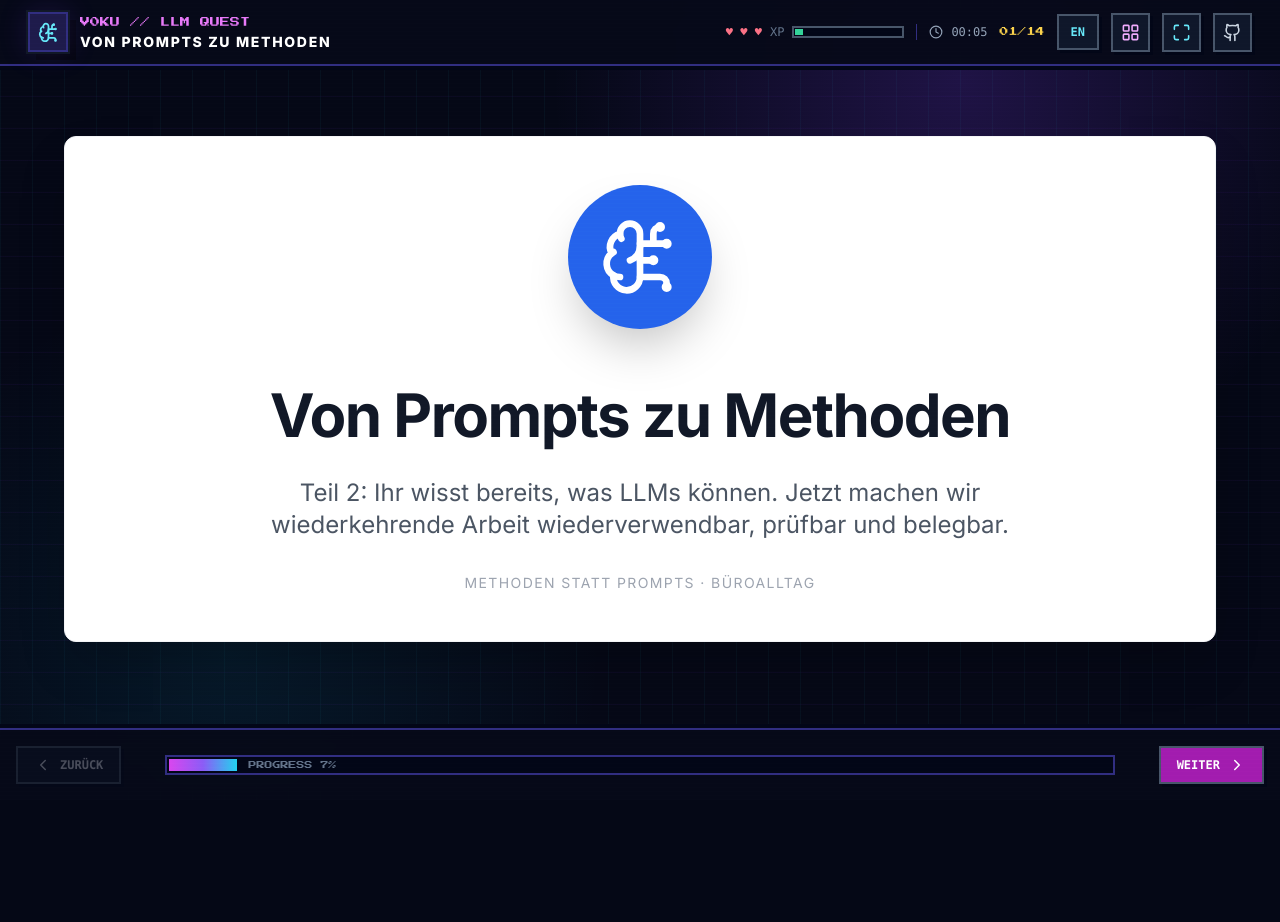
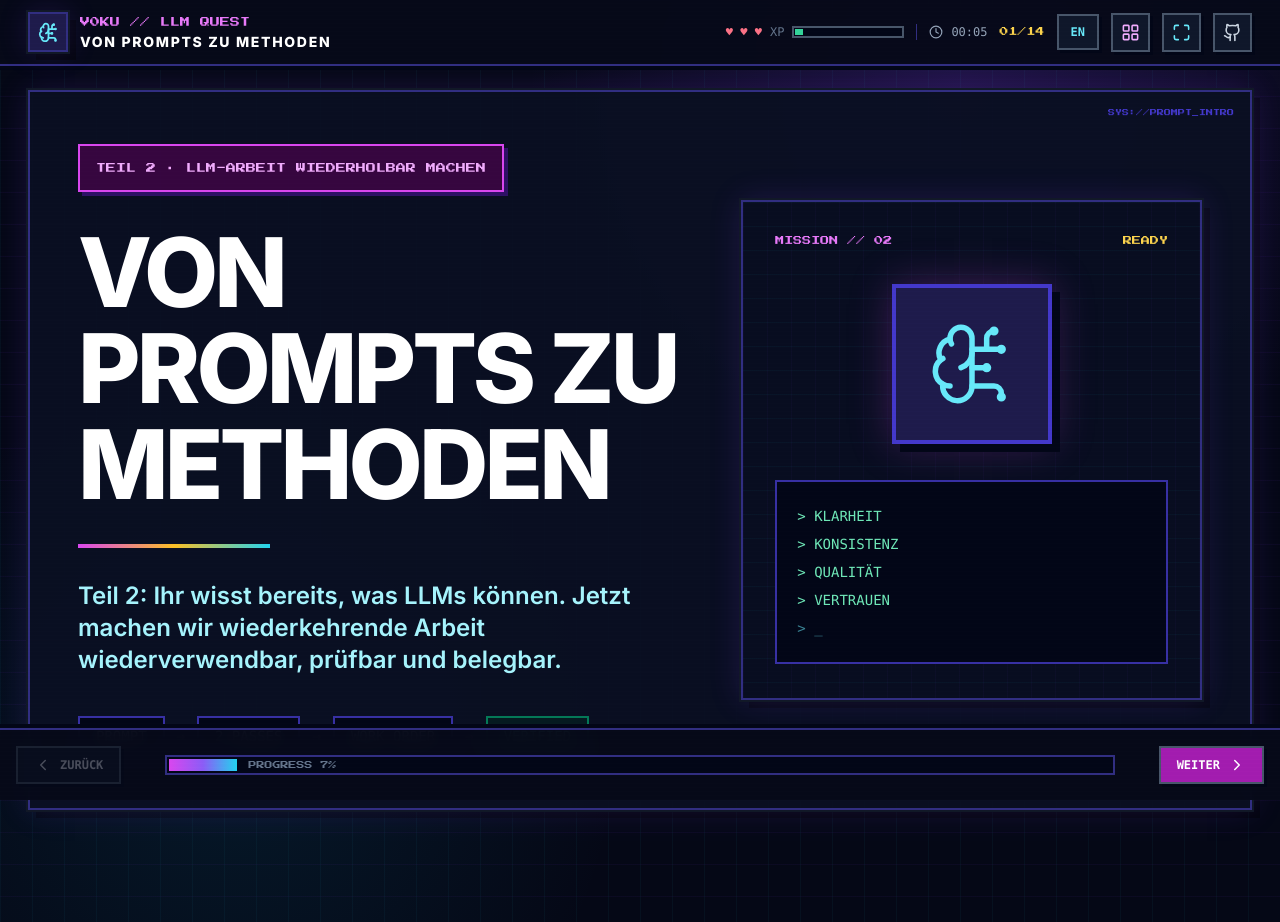
Before and after one commit to voku/Prompt_Intro, a React (Vite) app: page / in a window 1280 px wide. Before the commit the page ends 800 px from the top, so only its background shows below. Built offline with nearby package versions, Linux system fonts and the light colour scheme.

Commit message:
style: redesign slides as pixel quest cards

```diff
--- a/components/SlideLayout.tsx
+++ b/components/SlideLayout.tsx
@@ -4,131 +4,57 @@ import InteractivePlayground from './InteractivePlayground';
 import { resolveIcon } from '../iconUtils';
 import { Lang, SlideData, SlideType } from '../types';
 
-interface SlideLayoutProps {
-  data: SlideData;
-  isActive: boolean;
-  lang: Lang;
-}
+interface SlideLayoutProps { data: SlideData; isActive: boolean; lang: Lang; }
 
 const SlideLayout: React.FC<SlideLayoutProps> = ({ data, isActive, lang }) => {
   const IconComponent = resolveIcon(data.icon);
-
-  if (!isActive) {
-    return null;
-  }
-
-  const t = (en: string | undefined, de: string | undefined): string | undefined =>
-    lang === 'de' && de ? de : en;
-
-  const tArr = (
-    en: string | string[] | undefined,
-    de: string | string[] | undefined,
-  ): string | string[] | undefined => (lang === 'de' && de ? de : en);
-
+  if (!isActive) return null;
+  const t = (en: string | undefined, de: string | undefined): string | undefined => lang === 'de' && de ? de : en;
+  const tArr = (en: string | string[] | undefined, de: string | string[] | undefined): string | string[] | undefined => lang === 'de' && de ? de : en;
   const title = t(data.title, data.titleDE) ?? data.title;
   const subtitle = t(data.subtitle, data.subtitleDE);
   const content = tArr(data.content, data.contentDE);
   const technique = t(data.technique, data.techniqueDE);
-
-  const thanksLabel = lang === 'de' ? 'Danke für Ihre Aufmerksamkeit!' : 'Thank you for your attention!';
-  const trainingLabel = lang === 'de' ? 'Methoden statt Prompts · Büroalltag' : 'Methods instead of prompts · office work';
+  const thanksLabel = lang === 'de' ? 'QUEST ABGESCHLOSSEN · DANKE!' : 'QUEST COMPLETE · THANK YOU!';
+  const trainingLabel = lang === 'de' ? 'TEIL 2 · LLM-ARBEIT WIEDERHOLBAR MACHEN' : 'PART 2 · MAKE LLM WORK REPEATABLE';
 
   const renderContent = () => {
     switch (data.type) {
       case SlideType.TITLE:
-        return (
-          <div className="flex h-full flex-col items-center justify-center space-y-8 text-center animate-fadeIn">
-            <div className="mb-6 rounded-full bg-blue-600 p-8 shadow-2xl">
-              <IconComponent size={80} className="text-white" />
+        return <div className="grid h-full min-h-[620px] items-center gap-10 lg:grid-cols-[1.15fr_.85fr]">
+          <div className="animate-fadeIn">
+            <div className="pixel-font mb-8 inline-block border-2 border-fuchsia-500 bg-fuchsia-950/70 px-4 py-3 text-[10px] leading-5 text-fuchsia-300 shadow-[4px_4px_0_#2e1065]">{trainingLabel}</div>
+            <h1 className="max-w-4xl text-5xl font-black uppercase leading-[.98] tracking-[-.04em] text-white md:text-7xl lg:text-8xl">{title}</h1>
+            <div className="my-8 h-1 w-48 bg-gradient-to-r from-fuchsia-500 via-amber-400 to-cyan-400" />
+            <h2 className="max-w-3xl text-xl font-semibold leading-relaxed text-cyan-200 md:text-2xl">{subtitle}</h2>
+            <div className="mt-10 flex flex-wrap gap-3 font-mono text-sm"><span className="border-2 border-indigo-800 bg-slate-950 px-4 py-2 text-slate-300">PROMPT</span><span className="self-center text-fuchsia-400">→</span><span className="border-2 border-indigo-800 bg-slate-950 px-4 py-2 text-slate-300">2 PASSES</span><span className="self-center text-fuchsia-400">→</span><span className="border-2 border-indigo-800 bg-slate-950 px-4 py-2 text-slate-300">WORK ORDER</span><span className="self-center text-fuchsia-400">→</span><span className="border-2 border-emerald-700 bg-emerald-950/40 px-4 py-2 text-emerald-300">VERIFIED</span></div>
+          </div>
+          <div className="retro-panel relative hidden min-h-[500px] overflow-hidden bg-[#080d20] p-8 lg:block">
+            <div className="absolute inset-0 opacity-50" style={{backgroundImage:'linear-gradient(rgba(34,211,238,.08) 1px,transparent 1px),linear-gradient(90deg,rgba(124,58,237,.08) 1px,transparent 1px)',backgroundSize:'24px 24px'}} />
+            <div className="relative flex h-full min-h-[430px] flex-col justify-between">
+              <div className="flex justify-between"><span className="pixel-font text-[9px] text-fuchsia-400">MISSION // 02</span><span className="pixel-font text-[9px] text-amber-300">READY</span></div>
+              <div className="mx-auto flex h-40 w-40 items-center justify-center border-4 border-indigo-700 bg-indigo-950 shadow-[8px_8px_0_#020617,0_0_40px_rgba(217,70,239,.25)]"><IconComponent size={88} className="text-cyan-300" strokeWidth={1.5} /></div>
+              <div className="border-2 border-indigo-800 bg-slate-950 p-5 font-mono text-sm leading-7 text-emerald-300"><div>&gt; KLARHEIT</div><div>&gt; KONSISTENZ</div><div>&gt; QUALITÄT</div><div>&gt; VERTRAUEN</div><div className="pixel-pulse text-cyan-300">&gt; _</div></div>
             </div>
-            <h1 className="max-w-4xl text-5xl font-bold tracking-tight text-gray-900 md:text-6xl">{title}</h1>
-            <h2 className="max-w-3xl text-xl font-light text-gray-600 md:text-2xl">{subtitle}</h2>
-            <div className="mt-4 text-sm uppercase tracking-widest text-gray-400">{trainingLabel}</div>
           </div>
-        );
-
+        </div>;
       case SlideType.CONTENT:
       case SlideType.END:
-        return (
-          <div className="flex h-full flex-col animate-fadeIn">
-            <div className="mb-8 flex w-fit items-center space-x-4 border-b-2 border-blue-600 pb-4">
-              <IconComponent size={40} className="text-blue-600" />
-              <h2 className="text-3xl font-bold text-gray-800 md:text-4xl">{title}</h2>
-            </div>
-
-            {subtitle && <p className="mb-10 text-lg italic text-gray-500 md:text-xl">{subtitle}</p>}
-
-            <div className="space-y-5">
-              {Array.isArray(content) ? (
-                content.map((point, index) => (
-                  <div
-                    key={index}
-                    className="flex items-start space-x-4 rounded-lg border-l-4 border-gray-300 bg-gray-50 p-4 transition-colors hover:border-blue-500"
-                  >
-                    <div className="mt-1 flex min-h-6 min-w-6 items-center justify-center rounded-full bg-blue-100 text-sm font-bold text-blue-600">
-                      {index + 1}
-                    </div>
-                    <p className="text-lg leading-relaxed text-gray-800 md:text-xl">{point}</p>
-                  </div>
-                ))
-              ) : (
-                <p className="text-lg leading-relaxed text-gray-800 md:text-xl">{content}</p>
-              )}
-            </div>
-
-            {data.type === SlideType.END && <div className="mt-auto pt-8 text-center text-gray-400">{thanksLabel}</div>}
-          </div>
-        );
-
+        return <div className="flex h-full flex-col animate-fadeIn">
+          <div className="mb-7 flex items-center gap-5 border-b-2 border-indigo-900 pb-5"><div className="border-2 border-fuchsia-700 bg-fuchsia-950/50 p-3 text-cyan-300 shadow-[4px_4px_0_#020617]"><IconComponent size={32} /></div><div><div className="pixel-font mb-2 text-[8px] text-fuchsia-400">MISSION BRIEF</div><h2 className="text-3xl font-black uppercase tracking-tight text-white md:text-5xl">{title}</h2></div></div>
+          {subtitle && <p className="mb-8 max-w-5xl text-lg font-semibold text-cyan-200 md:text-xl">{subtitle}</p>}
+          <div className="grid gap-4">{Array.isArray(content) ? content.map((point, index) => <div key={index} className="retro-panel group flex items-start gap-4 bg-slate-950/75 p-4 transition hover:border-cyan-700 md:p-5"><div className="pixel-font mt-0.5 flex h-8 w-8 shrink-0 items-center justify-center border-2 border-indigo-700 bg-indigo-950 text-[9px] text-amber-300">{String(index + 1).padStart(2,'0')}</div><p className="text-lg font-medium leading-relaxed text-slate-200 md:text-xl">{point}</p></div>) : <div className="retro-panel bg-slate-950/75 p-6 text-xl leading-relaxed text-slate-200">{content}</div>}</div>
+          {data.type === SlideType.END && <div className="pixel-font mt-auto pt-8 text-center text-[10px] text-emerald-300">{thanksLabel}</div>}
+        </div>;
       case SlideType.COMPARISON:
-        return (
-          <div className="flex h-full flex-col animate-fadeIn">
-            <div className="mb-4 flex items-center space-x-4">
-              <div className="rounded-lg bg-blue-100 p-2">
-                <IconComponent size={32} className="text-blue-600" />
-              </div>
-              <h2 className="text-3xl font-bold text-gray-800">{title}</h2>
-            </div>
-            {subtitle && <p className="mb-6 text-lg text-gray-500">{subtitle}</p>}
-
-            <div className="flex-grow">
-              <PromptComparison
-                standard={(lang === 'de' && data.codeStandardDE ? data.codeStandardDE : data.codeStandard) ?? ''}
-                optimized={(lang === 'de' && data.codeOptimizedDE ? data.codeOptimizedDE : data.codeOptimized) ?? ''}
-                technique={technique ?? (lang === 'de' ? 'Beispiel' : 'Example')}
-                description={typeof content === 'string' ? content : ''}
-                lang={lang}
-                workOrder={lang === 'de' && data.codeWorkOrderDE ? data.codeWorkOrderDE : data.codeWorkOrder}
-              />
-            </div>
-          </div>
-        );
-
+        return <div className="flex h-full flex-col animate-fadeIn"><div className="mb-4 flex items-center gap-4"><div className="border-2 border-fuchsia-700 bg-fuchsia-950/50 p-2 text-cyan-300"><IconComponent size={28} /></div><div><div className="pixel-font mb-2 text-[8px] text-fuchsia-400">BOSS FIGHT // COMPARE</div><h2 className="text-3xl font-black uppercase text-white md:text-4xl">{title}</h2></div></div>{subtitle && <p className="mb-5 text-lg font-semibold text-cyan-200">{subtitle}</p>}<div className="flex-grow"><PromptComparison standard={(lang === 'de' && data.codeStandardDE ? data.codeStandardDE : data.codeStandard) ?? ''} optimized={(lang === 'de' && data.codeOptimizedDE ? data.codeOptimizedDE : data.codeOptimized) ?? ''} technique={technique ?? (lang === 'de' ? 'Beispiel' : 'Example')} description={typeof content === 'string' ? content : ''} lang={lang} workOrder={lang === 'de' && data.codeWorkOrderDE ? data.codeWorkOrderDE : data.codeWorkOrder} /></div></div>;
       case SlideType.PLAYGROUND:
-        return (
-          <div className="flex h-full flex-col animate-fadeIn">
-            <div className="mb-4 flex items-center space-x-4">
-              <div className="rounded-lg bg-blue-100 p-2">
-                <IconComponent size={32} className="text-blue-600" />
-              </div>
-              <h2 className="text-3xl font-bold text-gray-800">{title}</h2>
-            </div>
-            {subtitle && <p className="mb-6 text-lg text-gray-500">{subtitle}</p>}
-            <InteractivePlayground lang={lang} />
-          </div>
-        );
-
-      default:
-        return <div>Unknown Slide Type</div>;
+        return <div className="flex h-full flex-col animate-fadeIn"><div className="mb-4 flex items-center gap-4"><div className="border-2 border-fuchsia-700 bg-fuchsia-950/50 p-2 text-cyan-300"><IconComponent size={28} /></div><div><div className="pixel-font mb-2 text-[8px] text-fuchsia-400">TRAINING ROOM // LIVE</div><h2 className="text-3xl font-black uppercase text-white md:text-4xl">{title}</h2></div></div>{subtitle && <p className="mb-5 text-lg font-semibold text-cyan-200">{subtitle}</p>}<InteractivePlayground lang={lang} /></div>;
+      default: return <div>Unknown Slide Type</div>;
     }
   };
 
-  return (
-    <div className="relative mx-auto h-full w-full max-w-6xl overflow-hidden rounded-xl border border-gray-100 bg-white p-6 shadow-2xl md:p-12">
-      <div className="pointer-events-none absolute right-0 top-0 -z-10 h-64 w-64 translate-x-1/2 -translate-y-1/2 rounded-full bg-blue-50 opacity-50 blur-3xl filter" />
-      {renderContent()}
-    </div>
-  );
+  return <section className="retro-panel relative mx-auto h-full w-full max-w-[1500px] overflow-auto bg-[#0a0f22]/95 p-6 md:p-10 lg:p-12"><div className="pointer-events-none absolute right-4 top-4 pixel-font text-[7px] text-indigo-700">SYS://PROMPT_INTRO</div>{renderContent()}</section>;
 };
 
 export default SlideLayout;
```
